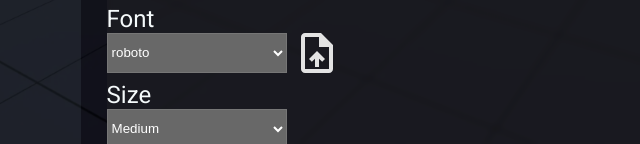
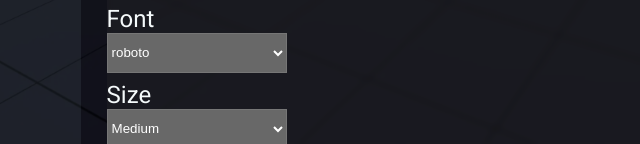
Before and after one commit to itsmmarc/speedo-generator, a website built with Vite: page index.html in a window 1280 px wide. Shown: the part 656-800 px from the top of the page, 111-751 px from the left. Built offline with nearby package versions, Linux system fonts and the light colour scheme.

Commit message:
disable font upload button as it does not work properly yet

```diff
--- a/index.html
+++ b/index.html
@@ -95,10 +95,10 @@
                                 <option value="poppins">poppins</option>
                                 <option value="roboto">roboto</option>
                             </select>
-                            <label id="upload-font-container">
+                            <!-- <label id="upload-font-container">
                                 <img src="src/images/upload_file_24dp_E3E3E3_FILL0_wght400_GRAD0_opsz24.svg" />
                                 <input type="file" accept=".ttf, .otf" id="upload-font"></input>
-                            </label>
+                            </label> -->
                         </label>
                     </div>
                     <div class="option-container" id="option_size">
```
